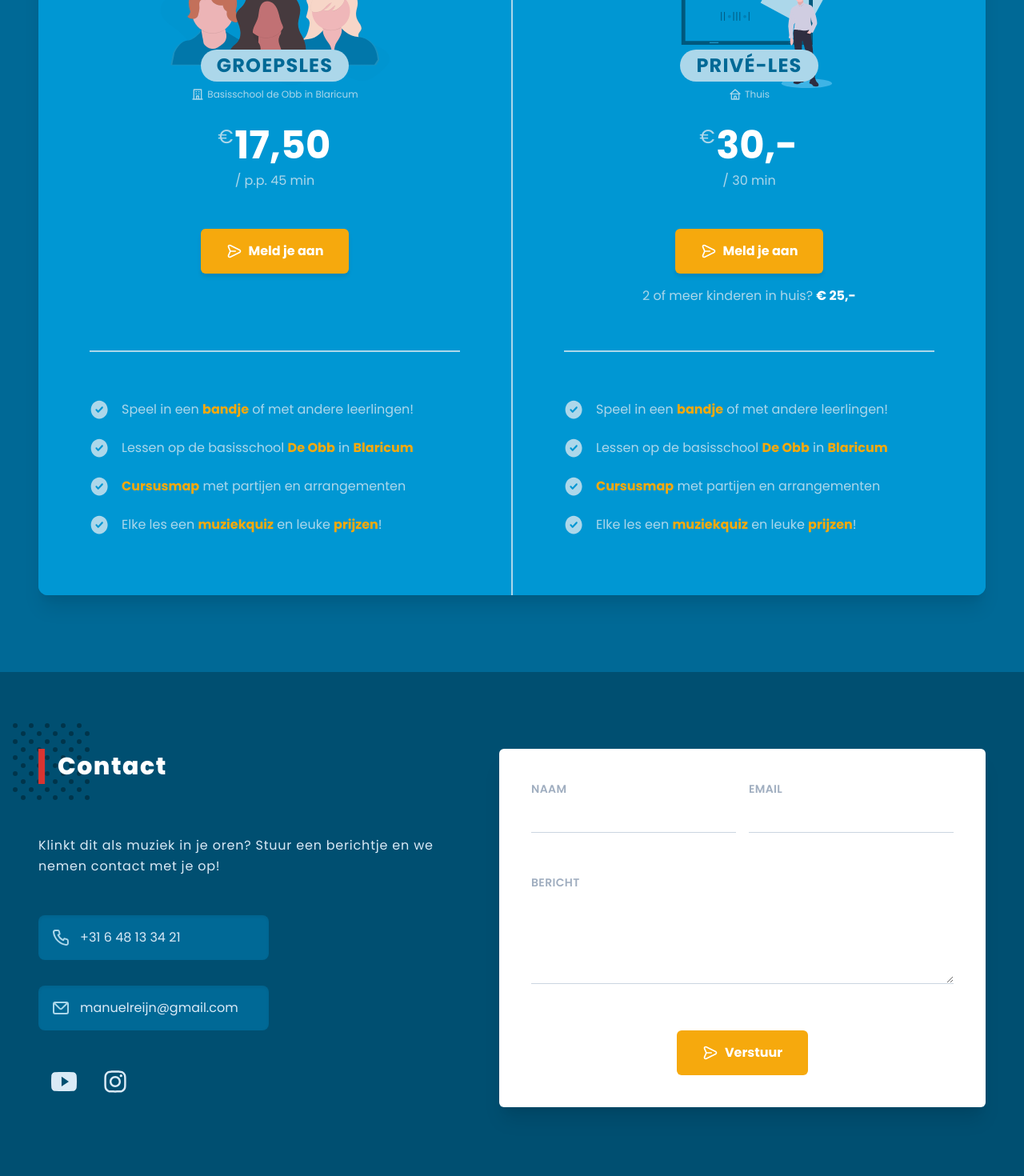
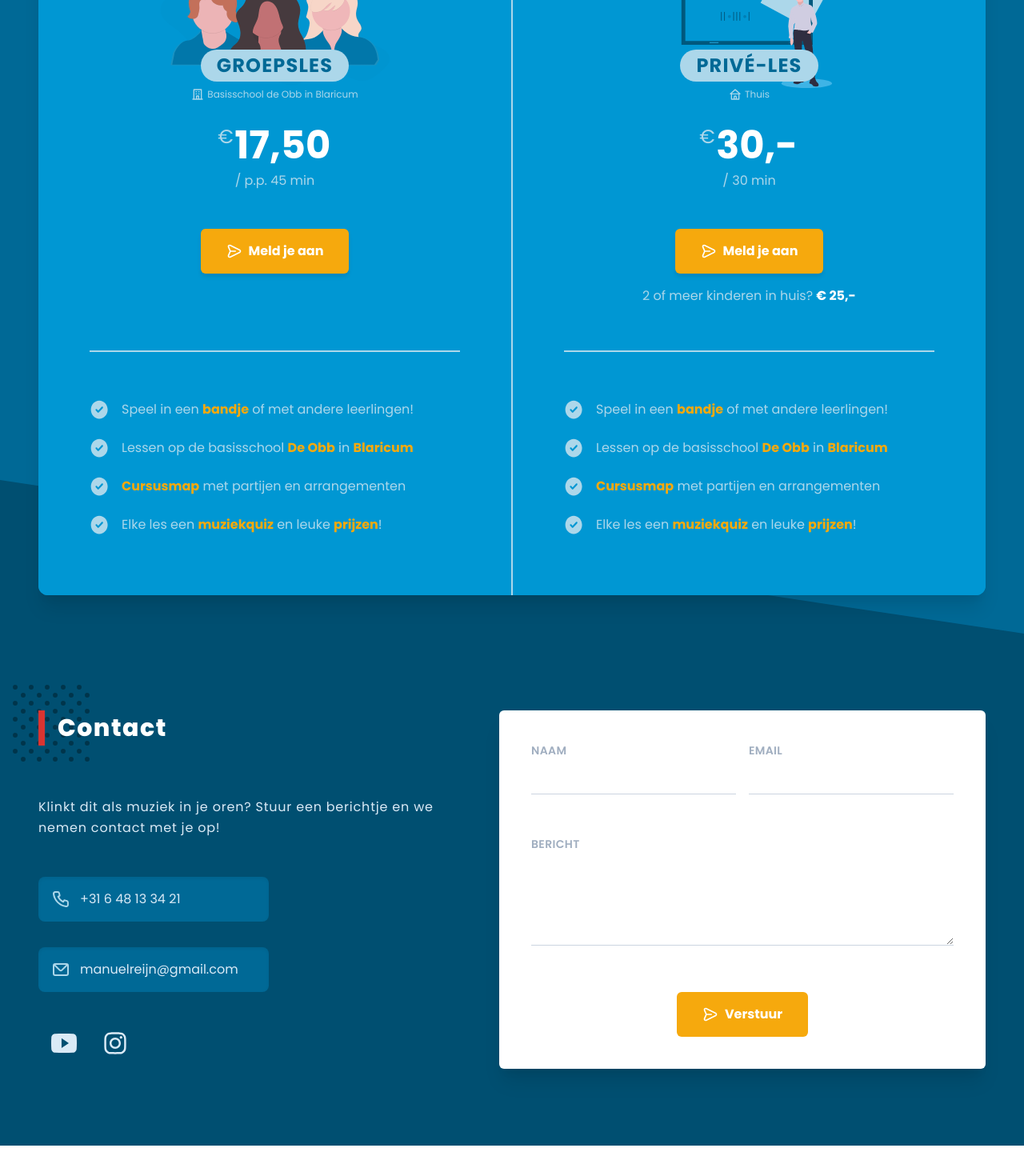
Before and after one commit to yannvanhalewyn/demuziekleraar, a Next.js app: page / in a window 1280 px wide. Shown: the part 4332-5802 px from the top of the page at 80% size. After the commit the page ends 5764 px from the top, so only its background shows below. Built offline with nearby package versions, Linux system fonts and the light colour scheme.

Commit message:
Add triangle clip path as transition to contact section

```diff
--- a/src/components/contact.js
+++ b/src/components/contact.js
@@ -64,8 +64,7 @@ const TextInputGroup = ({ className, label, type, minLength, id, name }) => {
 const Contact = (props) => {
   return (
     <div className="gsap-scroll-trigger bg-blue-800">
-
-      <div id="contact" className="m-container py-24 lg:flex">
+      <div id="contact" className="m-container py-12 md:py-24 lg:flex">
 
         <div className="lg:pr-12 lg:flex-1 lg:flex lg:flex-col lg:justify-between">
           <div className="relative">
--- a/src/components/pricing.js
+++ b/src/components/pricing.js
@@ -9,7 +9,7 @@ export default function Pricing({ pricingModels }) {
 
   return (
     <div id="pricing" className="bg-blue-700 text-white">
-      <div className="gsap-scroll-trigger m-container py-24">
+      <div className="gsap-scroll-trigger m-container pt-24 pb-12">
         <div className="relative">
           <div className="absolute bg-polka-dots--blue bg-polka-dots--title w-24 h-24 mt-4 bg-repeat"></div>
 
@@ -52,7 +52,8 @@ export default function Pricing({ pricingModels }) {
             </label>
           </div>
 
-          <div className="gsap-scroll-appear-bottom mt-6 lg:flex lg:bg-blue-600 lg:rounded-xl lg:overflow-hidden lg:shadow-xl">
+          {/* relative z-10 in order to draw above triangle clip path */}
+          <div className="relative z-10 gsap-scroll-appear-bottom mt-6 lg:flex lg:bg-blue-600 lg:rounded-xl lg:overflow-hidden lg:shadow-xl">
             {pricingModels?.map((pricingModel, i) => {
               return (
                 <div
@@ -156,6 +157,11 @@ export default function Pricing({ pricingModels }) {
           </div>
         </div>
       </div>
+
+      {/* Bottom triangle clip path */}
+      <div className="relative">
+        <div className="absolute bottom-0 inset-x-0 h-32 md:h-48 clip-triangle--reverse bg-blue-800"></div>
+      </div>
     </div>
   );
 }
--- a/src/css/main.css
+++ b/src/css/main.css
@@ -178,6 +178,10 @@ button:active {
     clip-path: polygon(100% 0%, 0% 100%, 100% 100%);
 }
 
+.clip-triangle--reverse {
+    clip-path: polygon(0% 0%, 0% 100%, 100% 100%);
+}
+
 @keyframes grow {
     50% {
         transform: scale(1.3);
```
